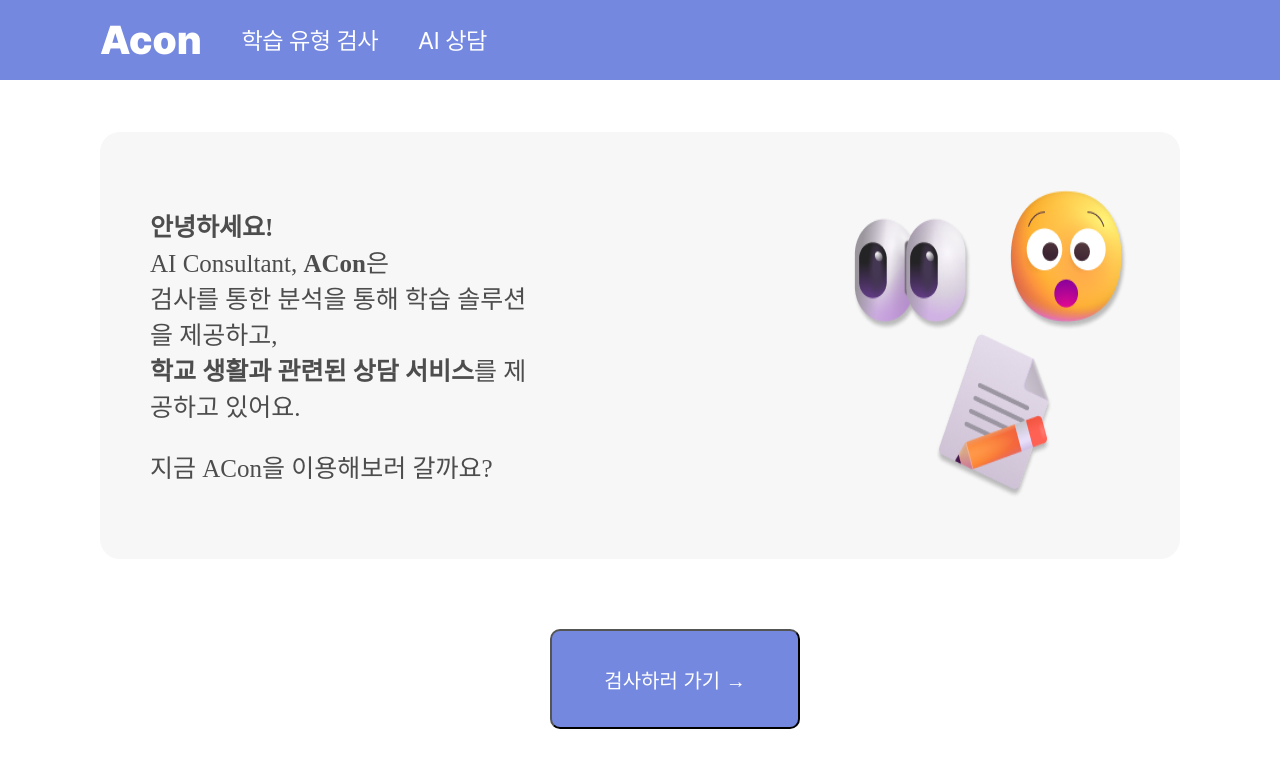
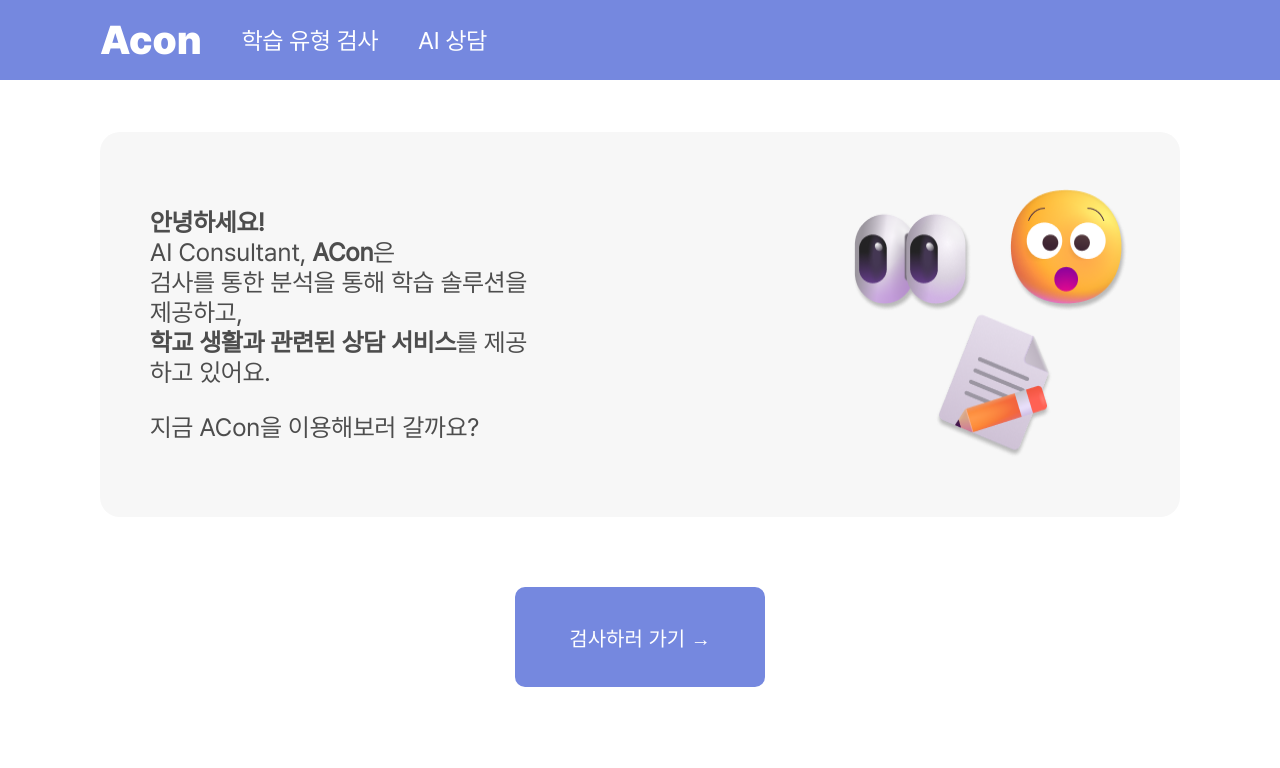
Before and after one commit to Jobfair-receive/Front, a React (Create React App) app: page / in a window 1280 px wide. Shown: the top 768 px of the page. Built offline with nearby package versions, Linux system fonts and the light colour scheme.

Commit message:
FIX :: 메인 스타일 수정

```diff
--- a/src/pages/Main/Main.jsx
+++ b/src/pages/Main/Main.jsx
@@ -3,9 +3,9 @@ import Emo from "../../components/img/emoji.png";
 
 const Main = () => {
   return (
-    <div style={{ padding: "100px",   overflowY: "hidden" }}>
+    <div style={{ display: "flex", flexDirection:"column", alignItems:"center", padding: "100px",   overflowY: "hidden" }}>
       <BackgroundBox>
-        <Row>
+        <Row >
           <BoxContents>
             <b>안녕하세요!</b> <br></br>
             AI Consultant, <b>ACon</b>은 <br></br>
@@ -30,6 +30,7 @@ export default Main;
 const Row = styled.div`
   display: flex;
   flex-direction: row;
+  justify-content: space-between;
   gap: 300px;
 `;
 
@@ -43,7 +44,7 @@ const BackgroundBox = styled.div`
 
 const BoxContents = styled.p`
   color: var(--DefaultGray-600, #4d4d4d);
-  font-family: Pretendard;
+  font-family:  PretendardRegular;
   font-size: 25px;
   font-style: normal;
   font-weight: 350;
@@ -64,6 +65,7 @@ const GoBtn = styled.button`
   border-radius: 10px;
   background: var(--AConBlue, #7588df);
   margin: 70px 450px;
+  border: none;
 `;
 
 const Img = styled.div``;
--- a/src/pages/Result/Result.jsx
+++ b/src/pages/Result/Result.jsx
@@ -4,7 +4,7 @@ import { RsultTypeData } from "./RsultData";
 
 export const Result = () => {
   return (
-    <div>
+    <div style={{paddingTop:"80px"}}>
       <Title>
         이런 <b>유형</b>인 것 같아요.
       </Title>
@@ -45,6 +45,7 @@ export default Result;
 
 const Title = styled.p`
   font-size: 30px;
+  margin-top: 2rem;
   align-items: center;
   justify-content: center;
   margin-left: 410px;
```
Also changed, not shown: src/pages/Test/Test.jsx (+0 -10 lines).
